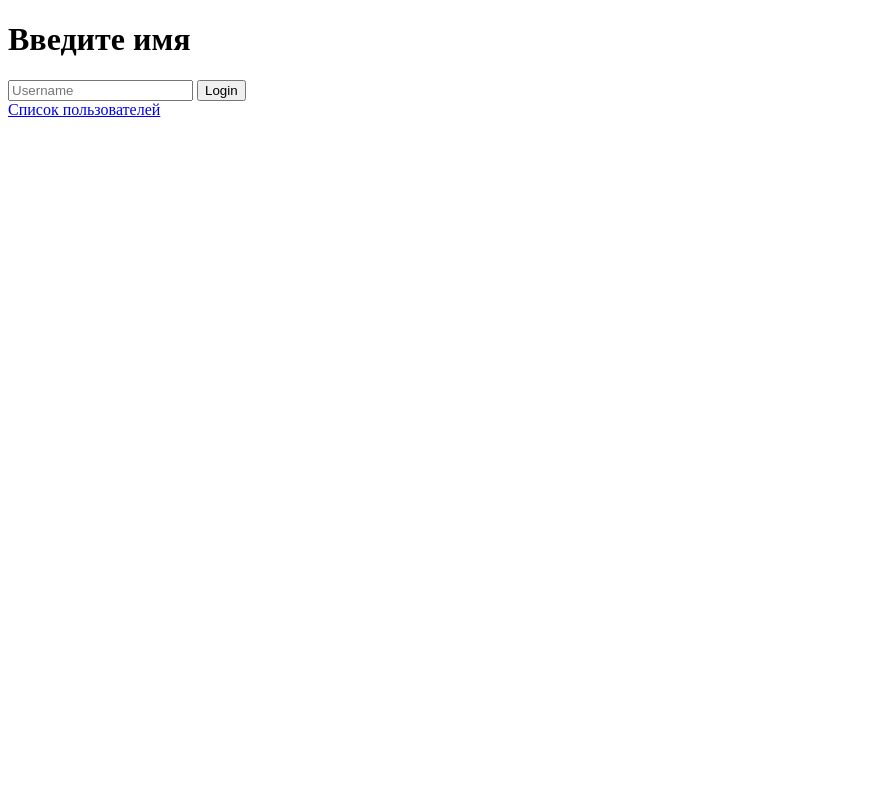
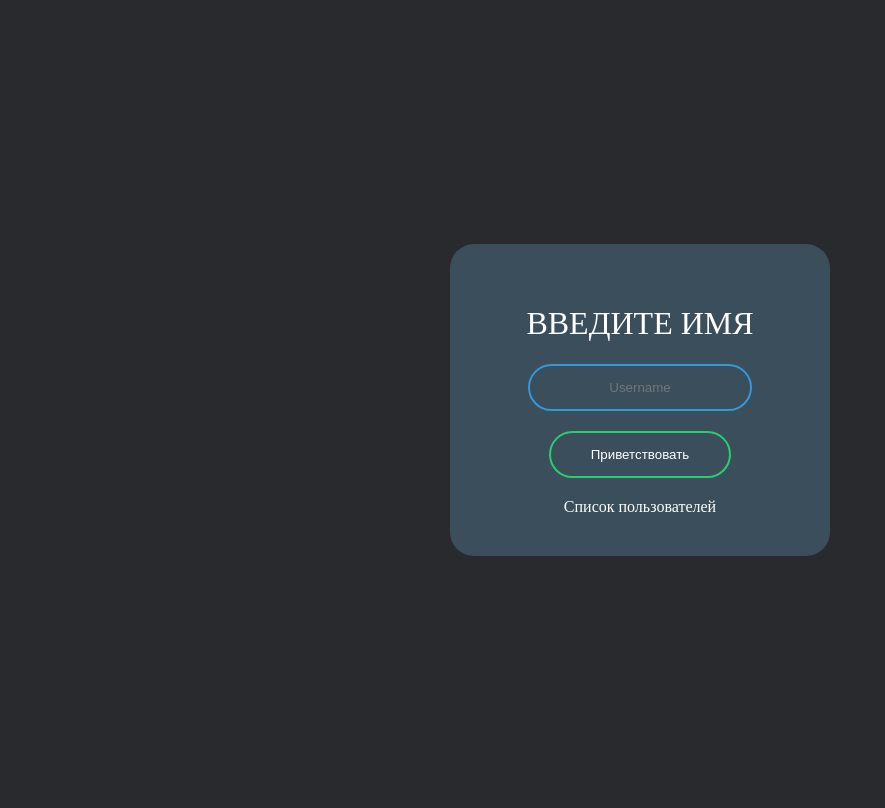
Before and after one commit to Alexander-Igonin/evo_task_2, a Flask app: page / in a window 1280 px wide. Shown: the whole page, without its empty margins (0-885 px from the left). Before the commit the page ends 117 px from the top, so only its background shows below. Run offline with Flask 2, Linux system fonts and the light colour scheme.

Commit message:
Add styles

```diff
--- a/static/css/styles.css
+++ b/static/css/styles.css
@@ -0,0 +1,78 @@
+html, body {
+    background-color: #282a2e;
+    width: 100%;
+    height: 100%;
+}
+
+.box {
+  width: 300px;
+  padding: 40px;
+  position: absolute;
+  top: 50%;
+  left: 50%;
+  transform: translate(-50%,-50%);
+  background: #3a4e5c;
+  text-align: center;
+  border-radius: 24px;
+}
+
+h1 {
+  color: white;
+  text-transform: uppercase;
+  font-weight: 500;
+}
+.box input[type = "text"]{
+  border:0;
+  background: none;
+  display: block;
+  margin: 20px auto;
+  text-align: center;
+  border: 2px solid #3498db;
+  padding: 14px 10px;
+  width: 200px;
+  outline: none;
+  color: white;
+  border-radius: 24px;
+  transition: 0.25s;
+}
+.box input[type = "text"]:focus{
+  width: 280px;
+  border-color: #2ecc71;
+}
+.box input[type = "submit"]{
+  border:0;
+  background: none;
+  display: block;
+  margin: 20px auto;
+  text-align: center;
+  border: 2px solid #2ecc71;
+  padding: 14px 40px;
+  outline: none;
+  color: white;
+  border-radius: 24px;
+  transition: 0.25s;
+  cursor: pointer;
+}
+.box input[type = "submit"]:hover{
+  background: #2ecc71;
+}
+
+a {
+    text-decoration: none;
+    color: white;
+}
+
+.greetings {
+  position: absolute;
+  top: 50%;
+  left: 50%;
+  transform: translate(-50%, -50%);
+
+}
+
+.users-list {
+     color: white;
+     position: absolute;
+     left: 50%;
+     transform: translate(-50%, 0);
+}
--- a/templates/base.html
+++ b/templates/base.html
@@ -1,13 +1,15 @@
 <!DOCTYPE html>
 <html lang="en">
 <head>
-<!--    <link rel="stylesheet" href="{{ url_for('static', filename='css/styles.css') }}">-->
+    <link rel="stylesheet" href="{{ url_for('static', filename='css/styles.css') }}">
     <meta charset="UTF-8">
     <title>{% block title %}{% endblock %}</title>
 </head>
 <body>
 
+
 {% block body %}{% endblock %}
+
 
 </body>
 </html>
--- a/templates/greetings.html
+++ b/templates/greetings.html
@@ -6,7 +6,7 @@ Main page
 
 {% block body %}
 
-<h1>
+<h1 class="greetings">
     Привет, {{ user }}
 </h1>
 
--- a/templates/greetings_registered_user.html
+++ b/templates/greetings_registered_user.html
@@ -6,7 +6,7 @@ Main page
 
 {% block body %}
 
-<h1>
+<h1 class="greetings">
     Уже виделись, {{ user }}
 </h1>
 
--- a/templates/login.html
+++ b/templates/login.html
@@ -6,11 +6,12 @@ Main page
 
 {% block body %}
 
-<form class="box"  method="post">
-  <h1>Введите имя</h1>
-  <input type="text" name="user" id="user" placeholder="Username">
-  <input type="submit" name="" value="Login">
-</form>
-<a href="/users-list">Список пользователей</a>
+    <form class="box" method="post">
+      <h1>Введите имя</h1>
+      <input class="text-field" type="text" name="user" id="user" placeholder="Username">
+      <input type="submit" name="" value="Приветствовать">
+      <a href="/users-list">Список пользователей</a>
+    </form>
+
 
 {% endblock %}
--- a/templates/users_list.html
+++ b/templates/users_list.html
@@ -7,11 +7,11 @@ Users list
 {% block body %}
 
 
-  <h1>Список пользователей</h1>
 
+<div class="users-list">
   {% for elem in users %}
     <p>{{ elem.user }}</p>
   {% endfor %}
-
+</div>
 
 {% endblock %}
```
Also changed, not shown: users.db.
